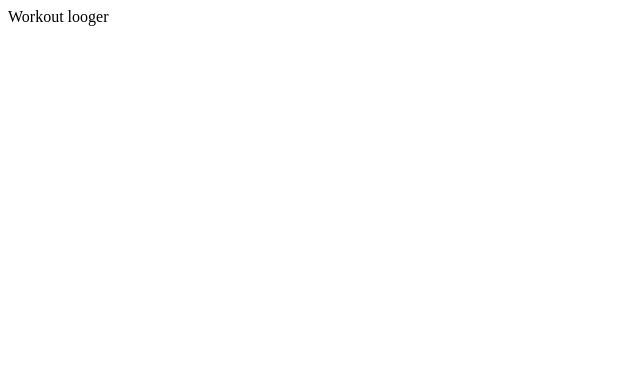
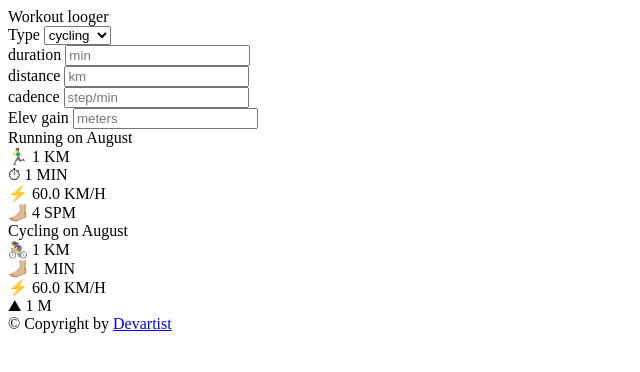
Before and after one commit to DevArtist254/Workout-looger, a plain HTML site: page index.html in a window 1280 px wide. Shown: the whole page, without its empty margins (0-640 px from the left). Drawn offline with Linux system fonts and the light colour scheme.

Commit message:
html init

```diff
--- a/index.html
+++ b/index.html
@@ -12,9 +12,52 @@
     <div class="content-area">
       <div class="sidebar">
         <div class="logo">Workout looger</div>
-        <form class="content-creator"></form>
-        <div class="workouts"></div>
-        <div class="footer"></div>
+        <form class="content-creator">
+          <div class="">
+            <label for="type-selecting">Type</label>
+            <select name="type" id="type-selecting">
+              <option value="cycling">cycling</option>
+              <option value="running">running</option>
+            </select>
+          </div>
+          <div class="">
+            <label for="duration">duration</label>
+            <input type="number" placeholder="min" />
+          </div>
+          <div class="">
+            <label for="distance">distance</label>
+            <input type="number" placeholder="km" />
+          </div>
+          <div class="">
+            <label for="cadence">cadence</label>
+            <input type="number" placeholder="step/min" />
+          </div>
+          <div class="">
+            <label for="Elev gain">Elev gain</label>
+            <input type="number" placeholder="meters" />
+          </div>
+        </form>
+        <div class="workouts">
+          <div class="workout">
+            <div class="workout__title">Running on August</div>
+            <div class="workout__details">
+              <div class="workout__details--distance">🏃‍♂️ 1 KM</div>
+              <div class="workout__details--duration">⏱ 1 MIN</div>
+              <div class="workout__details--speed">⚡️ 60.0 KM/H</div>
+              <div class="workout__details--elevation">🦶🏼 4 SPM</div>
+            </div>
+          </div>
+          <div class="workout">
+            <div class="workout__title">Cycling on August</div>
+            <div class="workout__details">
+              <div class="workout__details--distance">🚴‍♀️ 1 KM</div>
+              <div class="workout__details--duration">🦶🏼 1 MIN</div>
+              <div class="workout__details--speed">⚡️ 60.0 KM/H</div>
+              <div class="workout__details--cadence">⛰ 1 M</div>
+            </div>
+          </div>
+        </div>
+        <div class="footer">&copy; Copyright by <a href="#">Devartist</a></div>
       </div>
       <div id="map"></div>
     </div>
```
